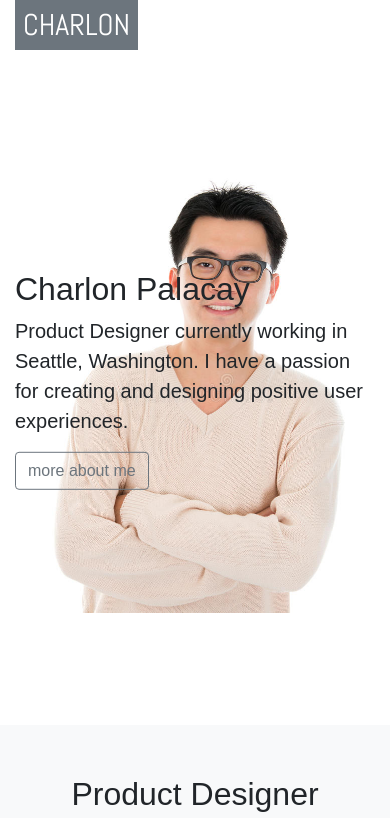
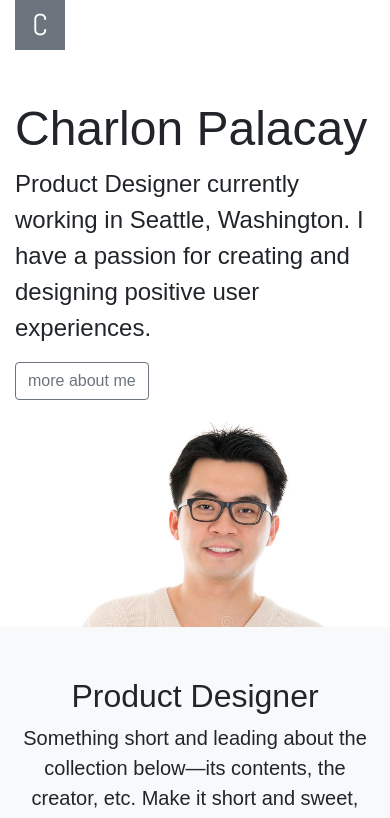
Before and after one commit to charlon/charlon.com, a React (Create React App) app in the folder portfolio/: page / in a window 390 px wide. Shown: the top 818 px of the page. Built offline with nearby package versions, Linux system fonts and the light colour scheme.

Commit message:
Updates asian dude photo responsive positioning.

```diff
--- a/portfolio/public/index.html
+++ b/portfolio/public/index.html
@@ -68,7 +68,7 @@
 
    <nav>
      <div class="container">
-       <a href="/" >Charlon</a>
+       <a href="/" >C</a>
      </div>
    </nav>
 
--- a/portfolio/src/containers/Home.js
+++ b/portfolio/src/containers/Home.js
@@ -13,10 +13,13 @@ const Home = () => (
       <div className="content">
         <div className="container">
           <div className="row">
-            <div className="col-md-6">
-              <h2>Charlon Palacay</h2>
+            <div className="col-md-6 ooops">
+              <h2 className="">Charlon Palacay</h2>
               <p className="lead">Product Designer currently working in Seattle, Washington. I have a passion for creating and designing positive user experiences.</p>
               <p><a href="/about" className="btn btn-outline-secondary">more about me</a></p>
+            </div>
+            <div className="col-md-6 blah">
+              &nbsp;
             </div>
           </div>
         </div>
--- a/portfolio/src/styles/Home.scss
+++ b/portfolio/src/styles/Home.scss
@@ -1,23 +1,40 @@
 .home-about {
-
-  background: url("/asian-dude.jpg") no-repeat;
-  background-position: 70%;
-  background-size: contain;
-
-  height: 80vh;
-  position: relative;
-  overflow-y: hidden;
 
   .content {
       max-width: none;
       margin: 0;
-      position: absolute;
+      //position: absolute;
       //top: 25%;
-      top: 50%;
-      transform: translateY(-50%);
-      left: 0;
-      right: 0;
-      padding: 50px 0;
+      //top: 30%;
+      //transform: translateY(-50%);
+      //left: 0;
+    //  right: 0;
+      padding: 0;
+
+      .ooops {
+        margin-top: 50px;
+        overflow-x: visible;
+        z-index: 1;
+        h2 { font-size: 3rem;}
+        .lead { font-size: 1.5rem; }
+
+      }
+
+      .blah {
+          padding: 0;
+          height: 25vh;
+          background: url("/asian-dude.jpg") no-repeat;
+          background-position: 50% 5%;
+          background-size: cover;
+
+          @media (min-width: 400px) {
+            margin-top: 50px;
+            height: 50vh;
+            background-position: bottom left;
+            background-size: contain;
+          }
+
+      }
     }
 }
 
--- a/portfolio/src/styles/index.scss
+++ b/portfolio/src/styles/index.scss
@@ -21,6 +21,7 @@ nav {
       text-transform: uppercase;
       background-color: #6c757d;
       line-height: 50px;
+      width: 50px;
       text-align: center;
       padding: 0 8px;
       display: inline-block;
@@ -51,9 +52,7 @@ header, section {
       padding: 50px 0;
       //background: rgba(0, 0, 0, 0.6);
 
-      h1, h2 { }
 
-      .lead {  }
   }
 }
 
```
